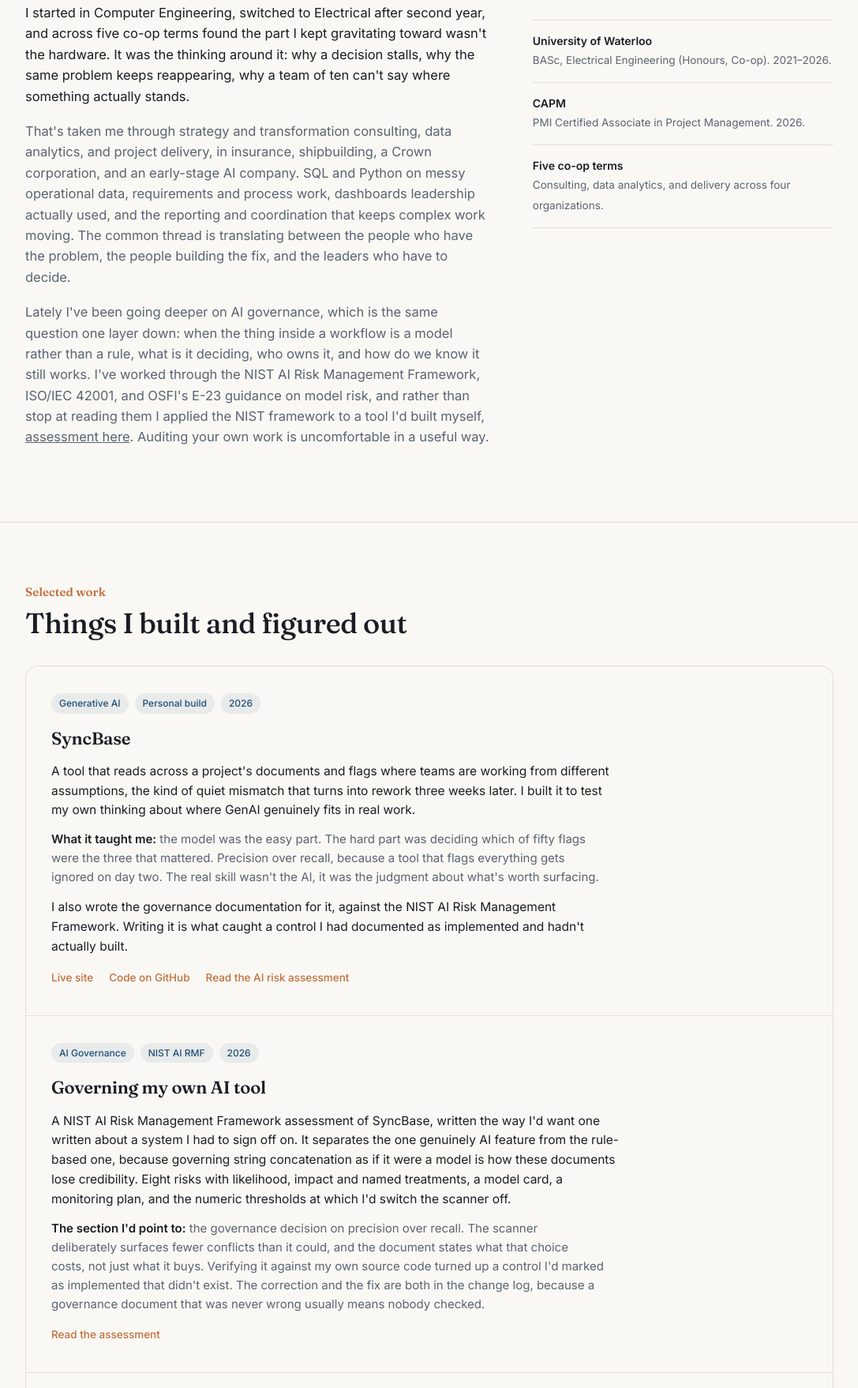
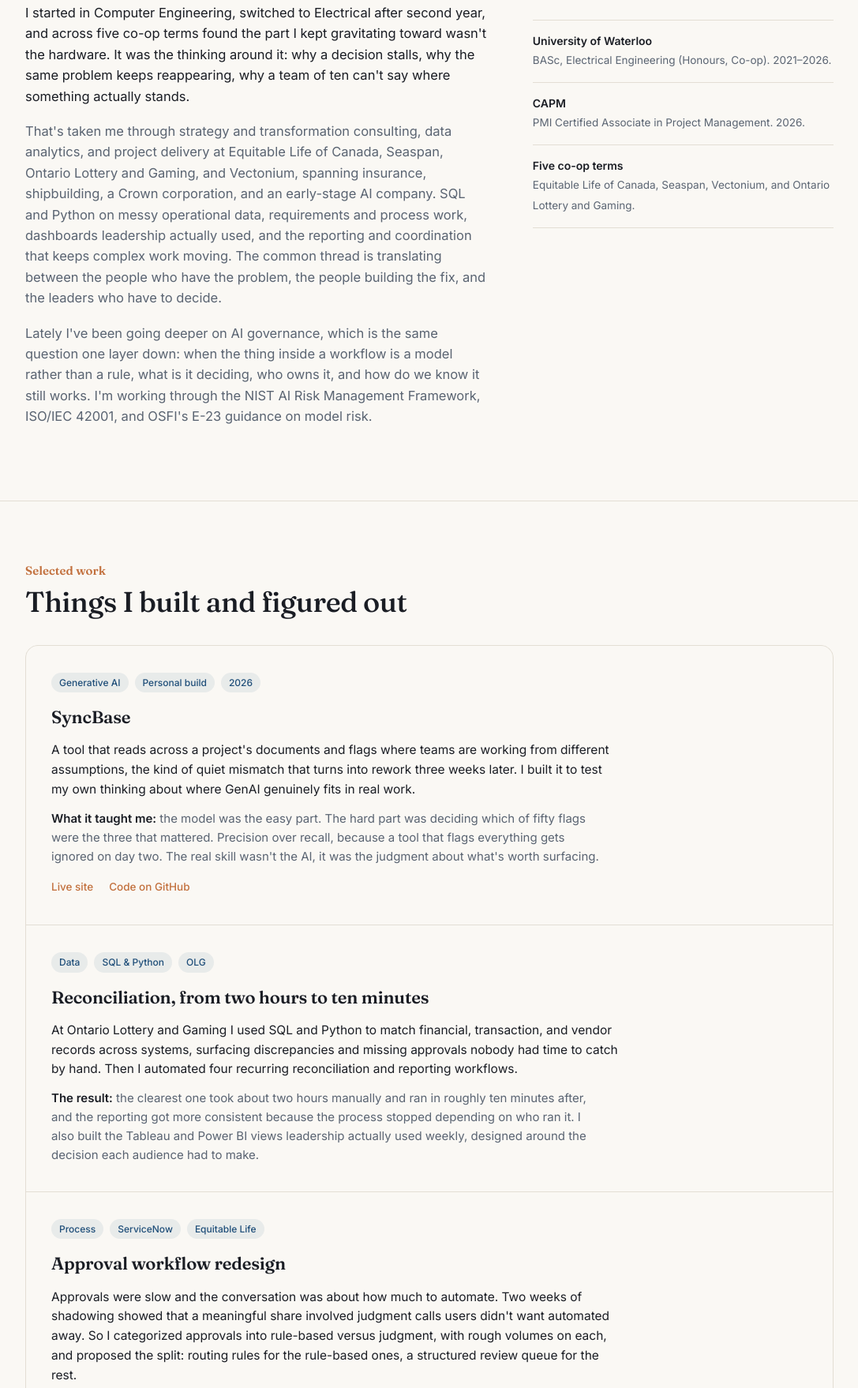
Before and after one commit to sameerbxba/sameerbxba.github.io, a plain HTML site: page index.html in a window 1280 px wide. Shown: the part 1160-2918 px from the top of the page at 79% size, without its empty margins (96-1183 px from the left). Drawn offline with Linux system fonts and the light colour scheme.

Commit message:
Add files via upload

```diff
--- a/index.html
+++ b/index.html
@@ -7,7 +7,7 @@
 <meta name="description" content="Sameer Athili - I turn ambiguous problems into things people can act on. Electrical Engineering (Co-op) at the University of Waterloo, CAPM certified.">
 <link rel="preconnect" href="https://fonts.googleapis.com">
 <link rel="preconnect" href="https://fonts.gstatic.com" crossorigin>
-<link href="https://fonts.googleapis.com/css2?family=Fraunces:opsz,wght@9..144,400;9..144,500;9..144,600&amp;family=Inter:wght@400;500;600&amp;display=swap" rel="stylesheet">
+<link href="https://fonts.googleapis.com/css2?family=Fraunces:opsz,wght@9..144,400;9..144,500;9..144,600&family=Inter:wght@400;500;600&display=swap" rel="stylesheet">
 <style>
   :root{
     --ink:#1a1d24;
@@ -108,7 +108,6 @@
   .proj p{font-size:15.5px;color:var(--ink);max-width:74ch;margin-bottom:12px;line-height:1.6}
   .proj .took{font-size:15px;color:var(--slate);max-width:74ch}
   .proj .took b{color:var(--ink);font-weight:600}
-  .proj .took + p.muted{margin-top:14px;margin-bottom:0}
   .proj .plinks{display:flex;gap:20px;margin-top:16px}
   .proj .plinks a{font-size:13.5px;color:var(--accent);text-decoration:none;border-bottom:1px solid transparent;padding-bottom:2px;transition:border-color .18s;font-weight:500}
   .proj .plinks a:hover{border-color:var(--accent)}
@@ -183,14 +182,14 @@
   <div class="about-grid">
     <div class="about-body">
       <p>I started in Computer Engineering, switched to Electrical after second year, and across five co-op terms found the part I kept gravitating toward wasn't the hardware. It was the thinking around it: why a decision stalls, why the same problem keeps reappearing, why a team of ten can't say where something actually stands.</p>
-      <p class="muted">That's taken me through strategy and transformation consulting, data analytics, and project delivery, in insurance, shipbuilding, a Crown corporation, and an early-stage AI company. SQL and Python on messy operational data, requirements and process work, dashboards leadership actually used, and the reporting and coordination that keeps complex work moving. The common thread is translating between the people who have the problem, the people building the fix, and the leaders who have to decide.</p>
-      <p class="muted">Lately I've been going deeper on AI governance, which is the same question one layer down: when the thing inside a workflow is a model rather than a rule, what is it deciding, who owns it, and how do we know it still works. I've worked through the NIST AI Risk Management Framework, ISO/IEC 42001, and OSFI's E-23 guidance on model risk, and rather than stop at reading them I applied the NIST framework to a tool I'd built myself, <a href="assets/SyncBase_NIST_AI_RMF_Assessment.pdf" target="_blank" rel="noopener">assessment here</a>. Auditing your own work is uncomfortable in a useful way.</p>
+      <p class="muted">That's taken me through strategy and transformation consulting, data analytics, and project delivery at Equitable Life of Canada, Seaspan, Ontario Lottery and Gaming, and Vectonium, spanning insurance, shipbuilding, a Crown corporation, and an early-stage AI company. SQL and Python on messy operational data, requirements and process work, dashboards leadership actually used, and the reporting and coordination that keeps complex work moving. The common thread is translating between the people who have the problem, the people building the fix, and the leaders who have to decide.</p>
+      <p class="muted">Lately I've been going deeper on AI governance, which is the same question one layer down: when the thing inside a workflow is a model rather than a rule, what is it deciding, who owns it, and how do we know it still works. I'm working through the NIST AI Risk Management Framework, ISO/IEC 42001, and OSFI's E-23 guidance on model risk.</p>
     </div>
     <div class="about-photo">
       <div class="facts">
         <div class="fact"><b>University of Waterloo</b><span>BASc, Electrical Engineering (Honours, Co-op). 2021&ndash;2026.</span></div>
         <div class="fact"><b>CAPM</b><span>PMI Certified Associate in Project Management. 2026.</span></div>
-        <div class="fact"><b>Five co-op terms</b><span>Consulting, data analytics, and delivery across four organizations.</span></div>
+        <div class="fact"><b>Five co-op terms</b><span>Equitable Life of Canada, Seaspan, Vectonium, and Ontario Lottery and Gaming.</span></div>
       </div>
     </div>
   </div>
@@ -206,16 +205,7 @@
       <h3>SyncBase</h3>
       <p>A tool that reads across a project's documents and flags where teams are working from different assumptions, the kind of quiet mismatch that turns into rework three weeks later. I built it to test my own thinking about where GenAI genuinely fits in real work.</p>
       <div class="took"><b>What it taught me:</b> the model was the easy part. The hard part was deciding which of fifty flags were the three that mattered. Precision over recall, because a tool that flags everything gets ignored on day two. The real skill wasn't the AI, it was the judgment about what's worth surfacing.</div>
-      <p class="muted">I also wrote the governance documentation for it, against the NIST AI Risk Management Framework. Writing it is what caught a control I had documented as implemented and hadn't actually built.</p>
-      <div class="plinks"><a href="https://syncbase-eight.vercel.app" target="_blank" rel="noopener">Live site</a><a href="https://github.com/sameerbxba/syncbase" target="_blank" rel="noopener">Code on GitHub</a><a href="assets/SyncBase_NIST_AI_RMF_Assessment.pdf" target="_blank" rel="noopener">Read the AI risk assessment</a></div>
-    </div>
-
-    <div class="proj">
-      <div class="tags"><span class="tag">AI Governance</span><span class="tag">NIST AI RMF</span><span class="tag">2026</span></div>
-      <h3>Governing my own AI tool</h3>
-      <p>A NIST AI Risk Management Framework assessment of SyncBase, written the way I'd want one written about a system I had to sign off on. It separates the one genuinely AI feature from the rule-based one, because governing string concatenation as if it were a model is how these documents lose credibility. Eight risks with likelihood, impact and named treatments, a model card, a monitoring plan, and the numeric thresholds at which I'd switch the scanner off.</p>
-      <div class="took"><b>The section I'd point to:</b> the governance decision on precision over recall. The scanner deliberately surfaces fewer conflicts than it could, and the document states what that choice costs, not just what it buys. Verifying it against my own source code turned up a control I'd marked as implemented that didn't exist. The correction and the fix are both in the change log, because a governance document that was never wrong usually means nobody checked.</div>
-      <div class="plinks"><a href="assets/SyncBase_NIST_AI_RMF_Assessment.pdf" target="_blank" rel="noopener">Read the assessment</a></div>
+      <div class="plinks"><a href="https://syncbase-eight.vercel.app" target="_blank" rel="noopener">Live site</a><a href="https://github.com/sameerbxba/syncbase" target="_blank" rel="noopener">Code on GitHub</a></div>
     </div>
 
     <div class="proj">
@@ -255,6 +245,7 @@
         <ul>
           <li>Coordinated six concurrent transformation workstreams, analyzing performance data and turning findings into recommendations for business and technology stakeholders.</li>
           <li>Facilitated cross-team reviews across architecture, risk, and vendor management, and built Power BI reporting that turned a stuck sign-off from an admin item into a visible schedule risk.</li>
+          <li>Defined scope for a ServiceNow Integrated Risk Management build, translating risk and compliance requirements into workflows and acceptance criteria the business would actually use.</li>
           <li>Ran current- and future-state analysis on a workflow redesign, cutting handoff delays by roughly a quarter.</li>
         </ul>
       </div>
@@ -292,6 +283,7 @@
         <h4>Data &amp; Digital Strategy Analyst</h4>
         <div class="org">Ontario Lottery and Gaming</div>
         <ul>
+          <li>Ran a PIPEDA gap analysis against current practice and turned the findings into a risk-tiered remediation plan three business units adopted, ranking gaps by exposure rather than by how easy they were to fix.</li>
           <li>Used SQL and Python on high-volume financial and operational data to surface trends, exceptions, and discrepancies.</li>
           <li>Automated four reconciliation and reporting workflows, cutting one from two hours to ten minutes.</li>
           <li>Built the Tableau and Power BI dashboards leadership reviewed weekly, and analyzed survey and feedback data for recurring themes.</li>
@@ -344,7 +336,6 @@
         <li>Stakeholder synthesis &amp; translation</li>
         <li>Evidence-based recommendations</li>
         <li>AI governance frameworks (NIST, ISO 42001, OSFI E-23)</li>
-        <li>Model cards, AI risk registers, intended-use statements</li>
         <li>Documentation, training, adoption</li>
         <li>Building with GenAI, judgment-first</li>
       </ul>
```
